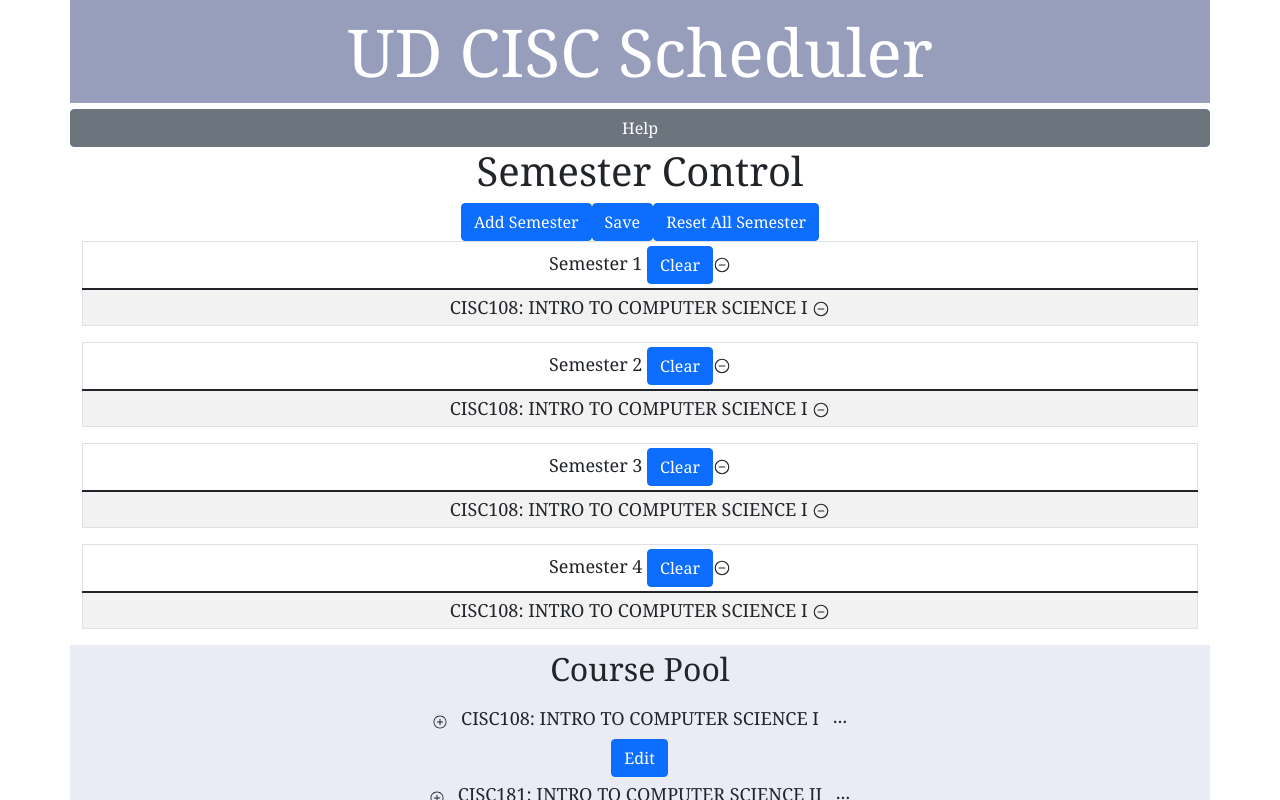
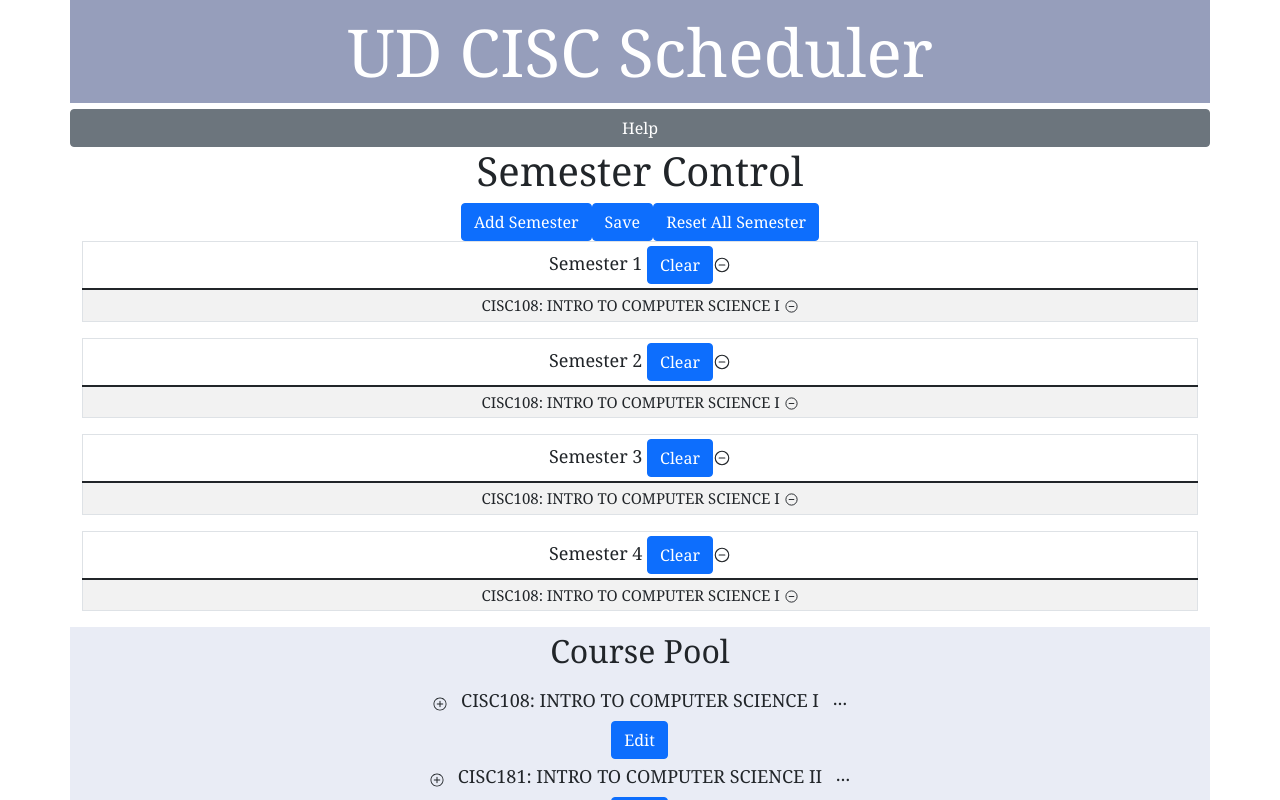
Before and after one commit to UD-CISC275-F21/ud-cis-scheduler-team-8, a React (Create React App) app: page / in a window 1280 px wide. Shown: the top 800 px of the page. Built offline with nearby package versions, Linux system fonts and the light colour scheme.

Commit message:
fix the bug of clearcourse and semesternumber

```diff
--- a/src/App.tsx
+++ b/src/App.tsx
@@ -17,6 +17,7 @@ function App(): JSX.Element {
     //const [schedule,setSchedule] = useState <Course[]>(COURSES);
     //const [ActiveCourse, SetActiveCourse] = useState<Course>(COURSES[0]);
     const [semesters, setSemesters] = useState<Semester[]>(getLocalStorageUsers());
+
 
 
 
--- a/src/Component/SemesterControl.tsx
+++ b/src/Component/SemesterControl.tsx
@@ -14,15 +14,17 @@ export function getLocalStorageUsers(): Semester[] {
 }
 
 
-export function SemesterControl ({semesters, setSemesters}:
-    {semesters: Semester[], setSemesters: (s : Semester[])=>void}): JSX.Element{
+export function SemesterControl ({semesters, setSemesters, semenumber, setSemenumber}:
+    {semesters: Semester[], setSemesters: (s : Semester[])=>void,
+    semenumber: number, setSemenumber: (n: number)=>void,}): JSX.Element{
 
     function save(){
         localStorage.setItem(LOCAL_STORAGE_SCHEDULE, JSON.stringify(semesters));
     }
 
     function addSemester(){
-        setSemesters([...semesters, {courses:[], full:false, id: (semesters.length/2)+2021, season:"Spring", semesternumber: semesters.length+1}]);
+        setSemesters([...semesters, {courses:[], full:false, id: (semesters.length/2)+2021, season:"Spring", semesternumber: semenumber+1}]);
+        setSemenumber(semenumber+1);
     }
 
 
--- a/src/Component/Table.css
+++ b/src/Component/Table.css
@@ -1,17 +1,5 @@
 
-.classtable{
-    width:40%;
-    float:left;
+
+.courses{
+    font-size: 15px;
 }
-.year{
-    text-align: center;
-}
-
-.click{
-    color: blue;
-}
-
-button{
-    background-color:transparent;
-    border: none;
-}
--- a/src/Component/Table.tsx
+++ b/src/Component/Table.tsx
@@ -1,5 +1,5 @@
 import Table from "react-bootstrap/Table";
-import React from "react";
+import React, {useState} from "react";
 import { IoRemoveCircleOutline } from "react-icons/io5";
 import "bootstrap/dist/css/bootstrap.min.css";
 import { Button} from "react-bootstrap";
@@ -7,13 +7,13 @@ import {Course } from "../interfaces/courses";
 import { Semester } from "../interfaces/semester";
 //import { countReset } from "console";
 import {SemesterControl} from "./SemesterControl";
+import "./Table.css";
 //import COURSES from "../assets/courses.json";
 
 
-export function Tab({/**course, setCourse,schedule,setSchedule,*/ semesters, setSemesters}:
-    {/**course:Course, setCourse:(c:Course)=>void,schedule:Course[], setSchedule:(s:Course[])=>void*/
-    semesters: Semester[], setSemesters: (s : Semester[])=>void
-    }): JSX.Element {
+export function Tab({/**course, setCourse,schedule,setSchedule,*/ semesters, setSemesters}: {/**course:Course, setCourse:(c:Course)=>void*/
+    semesters: Semester[], setSemesters: (s : Semester[])=>void, }): JSX.Element {
+    const [semenumber, setSemenumber] = useState<number>(1);
 
 
     function removeSemester(semesternum: number){
@@ -41,27 +41,31 @@ export function Tab({/**course, setCourse,schedule,setSchedule,*/ semesters, set
     }
 
 
-    function clearCourse(){
+    function clearCourses(senumber: number){
         setSemesters(semesters.map((semester: Semester)=>{
-            return {...semester, courses:[]};
+            if (senumber !== semester.semesternumber){
+                return semester;
+            }else{
+                return {...semester, courses:[]};
+            }
         }));
     }
 
     return <div className = "classtable">
-        <SemesterControl semesters={semesters} setSemesters= {setSemesters}/>
-        {semesters.map((semester: Semester) =>{
+        <SemesterControl semesters={semesters} setSemesters= {setSemesters} semenumber={semenumber} setSemenumber={setSemenumber}/>
+        {semesters.map((semester: Semester, index: number) =>{
             return <Table striped bordered hover size="sm" key = {semester.semesternumber}>
                 <thead>
                     <tr>
-                        <td>Semester {semester.semesternumber} <Button onClick= {()=>{
-                            clearCourse();
+                        <td>Semester {index+1} <Button onClick= {()=>{
+                            clearCourses(semester.semesternumber);
                         }}>Clear</Button><IoRemoveCircleOutline onClick= {()=>{
                             removeSemester(semester.semesternumber);
                         }}/></td>
                     </tr>
                 </thead>
                 <tbody>
-                    <tr>
+                    <tr className = "courses">
                         {semester.courses.map((course: Course, index: number) =>{
                             return <td key = {index}>{course.Name} <IoRemoveCircleOutline onClick= {()=>{
                                 removeCourse(semester.semesternumber, course.Name);
```
